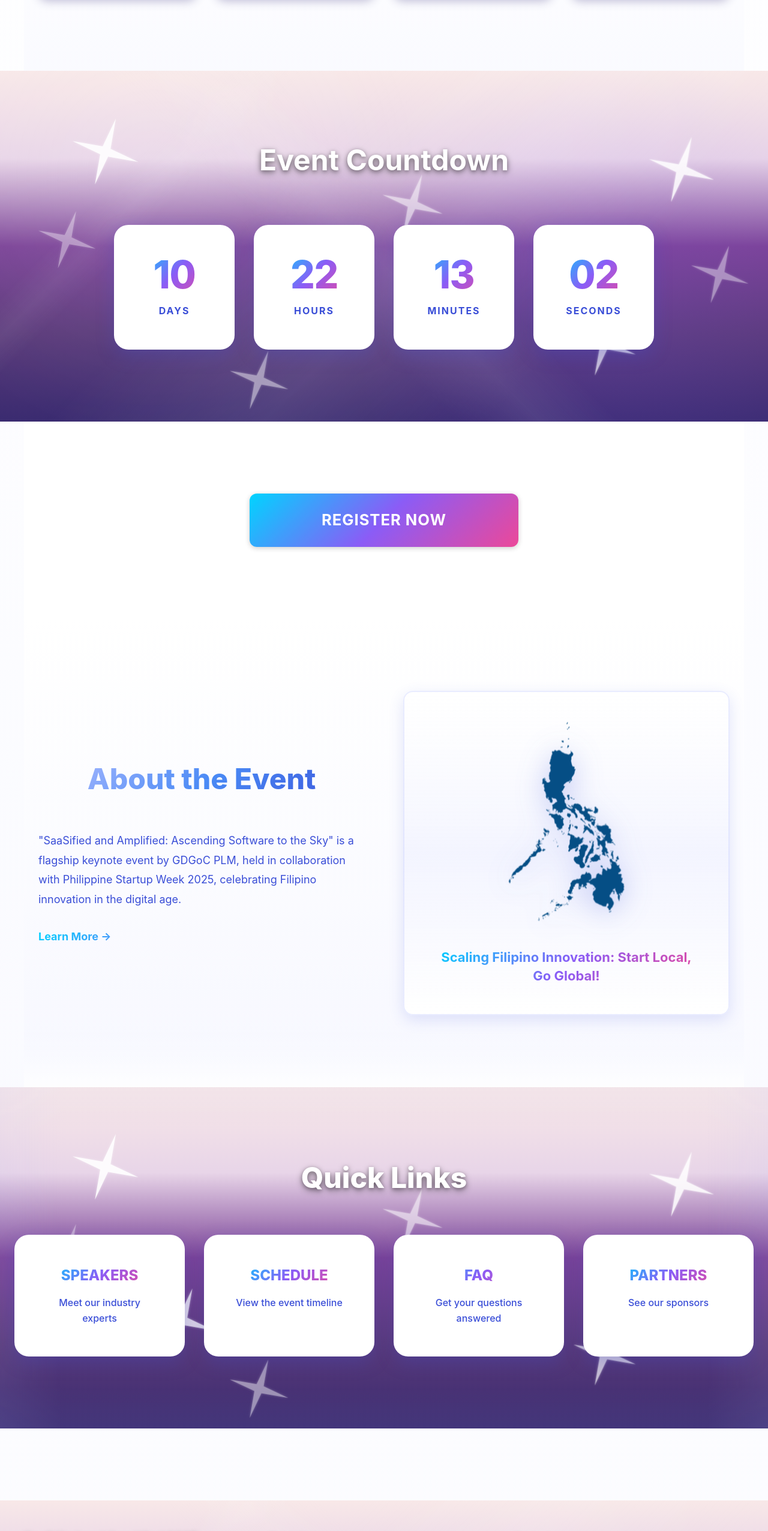
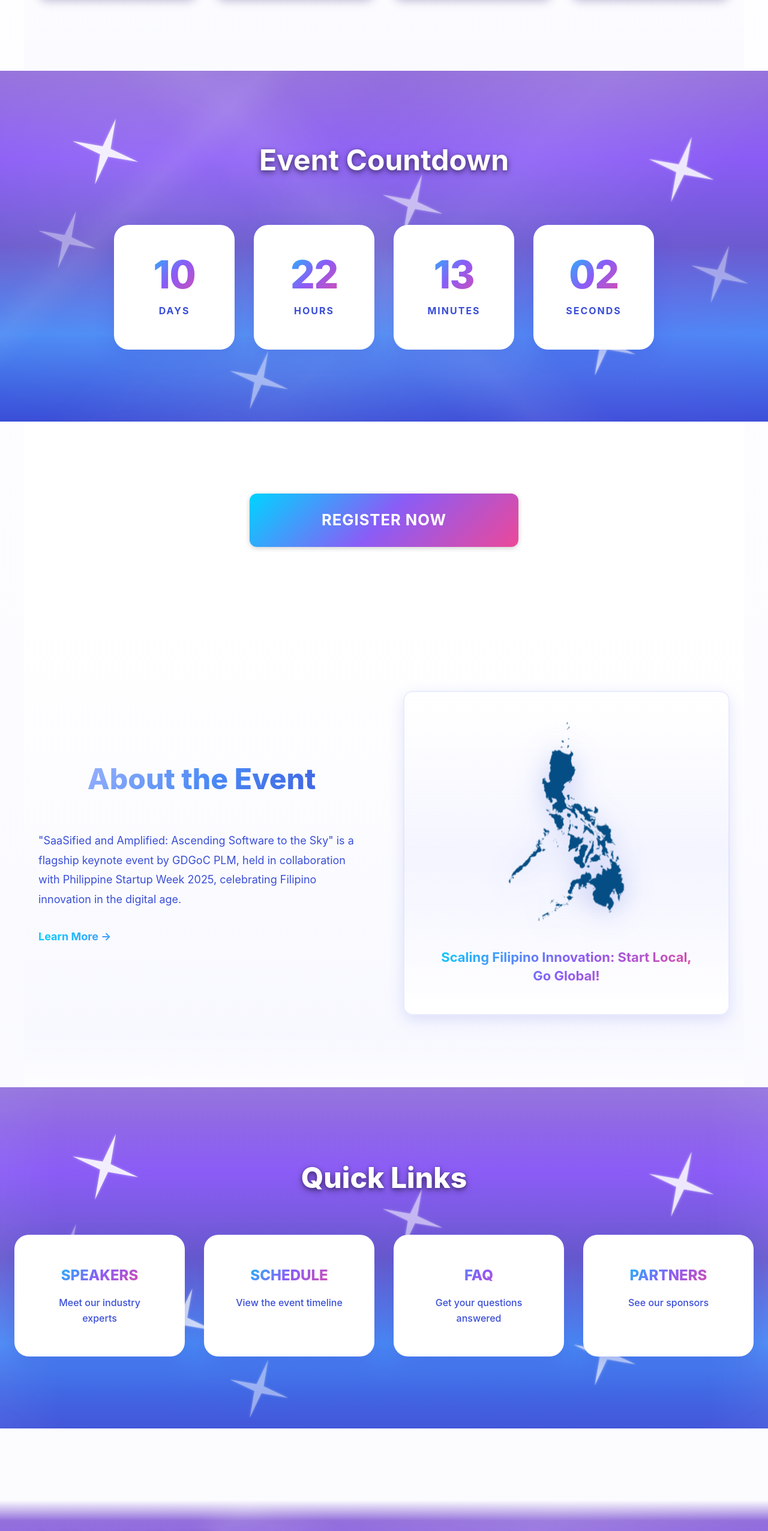
Before and after one commit to GDSC-PLM/gdg-phsw-2025, a Next.js app in the folder app/: page / in a window 1280 px wide. Shown: the part 1066-3619 px from the top of the page at 60% size. Built offline with nearby package versions, Linux system fonts and the light colour scheme.

Commit message:
update: footer design

```diff
--- a/app/src/app/globals.css
+++ b/app/src/app/globals.css
@@ -125,6 +125,7 @@
 
 html {
   scroll-behavior: smooth;
+  overflow-x: hidden;
 }
 
 body {
@@ -134,6 +135,7 @@ body {
   line-height: 1.6;
   -webkit-font-smoothing: antialiased;
   -moz-osx-font-smoothing: grayscale;
+  overflow-x: hidden;
 }
 
 /* ===================================
@@ -546,16 +548,19 @@ header nav {
    =================================== */
 footer {
   background: linear-gradient(180deg,
-    #F8E8E8 0%,
-    #E8D5E8 25%,
-    #7B4397 50%,
-    #5A3A7A 75%,
-    #3A2B70 100%);
+    rgba(248, 249, 250, 0.3) 0%,
+    #9370DB 8%,
+    #8B5CF6 30%,
+    #6A5ACD 55%,
+    #4A8AF5 78%,
+    #3A4ED7 100%);
   color: var(--color-background);
-  padding: var(--spacing-2xl) var(--spacing-lg) var(--spacing-xl);
+  padding: var(--spacing-2xl) 0 var(--spacing-xl);
   margin-top: var(--spacing-4xl);
   position: relative;
   overflow: hidden;
+  width: 100%;
+  box-sizing: border-box;
 }
 
 footer::after {
@@ -598,6 +603,7 @@ footer::after {
 .footer-content {
   max-width: var(--container-max-width);
   margin: 0 auto;
+  padding: 0 var(--spacing-lg);
   display: grid;
   grid-template-columns: repeat(auto-fit, minmax(200px, 1fr));
   gap: var(--spacing-lg);
@@ -682,7 +688,7 @@ footer::after {
 .footer-bottom {
   max-width: var(--container-max-width);
   margin: 0 auto;
-  padding-top: var(--spacing-md);
+  padding: var(--spacing-md) var(--spacing-lg) 0;
   border-top: 1px solid rgba(255, 255, 255, 0.2);
   text-align: center;
   position: relative;
@@ -1017,20 +1023,18 @@ footer::after {
 .countdown-section {
   text-align: center;
   background: linear-gradient(180deg,
-    #F8E8E8 0%,
-    #E8D5E8 25%,
-    #7B4397 50%,
-    #5A3A7A 75%,
-    #3A2B70 100%);
+    #9370DB 0%,
+    #8B5CF6 25%,
+    #6A5ACD 50%,
+    #4A8AF5 75%,
+    #3A4ED7 100%);
   position: relative;
   overflow: hidden;
   padding: var(--spacing-4xl) var(--spacing-lg);
   max-width: none !important;
   margin-left: 0 !important;
   margin-right: 0 !important;
-  width: 100vw;
-  margin-left: calc(50% - 50vw);
-  margin-right: calc(50% - 50vw);
+  width: 100%;
 }
 
 .countdown-decorations {
@@ -1261,20 +1265,18 @@ footer::after {
    =================================== */
 .quick-links {
   background: linear-gradient(180deg,
-    #F8E8E8 0%,
-    #E8D5E8 25%,
-    #7B4397 50%,
-    #5A3A7A 75%,
-    #3A2B70 100%);
+    #9370DB 0%,
+    #8B5CF6 25%,
+    #6A5ACD 50%,
+    #4A8AF5 75%,
+    #3A4ED7 100%);
   position: relative;
   overflow: hidden;
   padding: var(--spacing-4xl) var(--spacing-lg);
   max-width: none !important;
   margin-left: 0 !important;
   margin-right: 0 !important;
-  width: 100vw;
-  margin-left: calc(50% - 50vw);
-  margin-right: calc(50% - 50vw);
+  width: 100%;
 }
 
 .quick-links::before {
```
